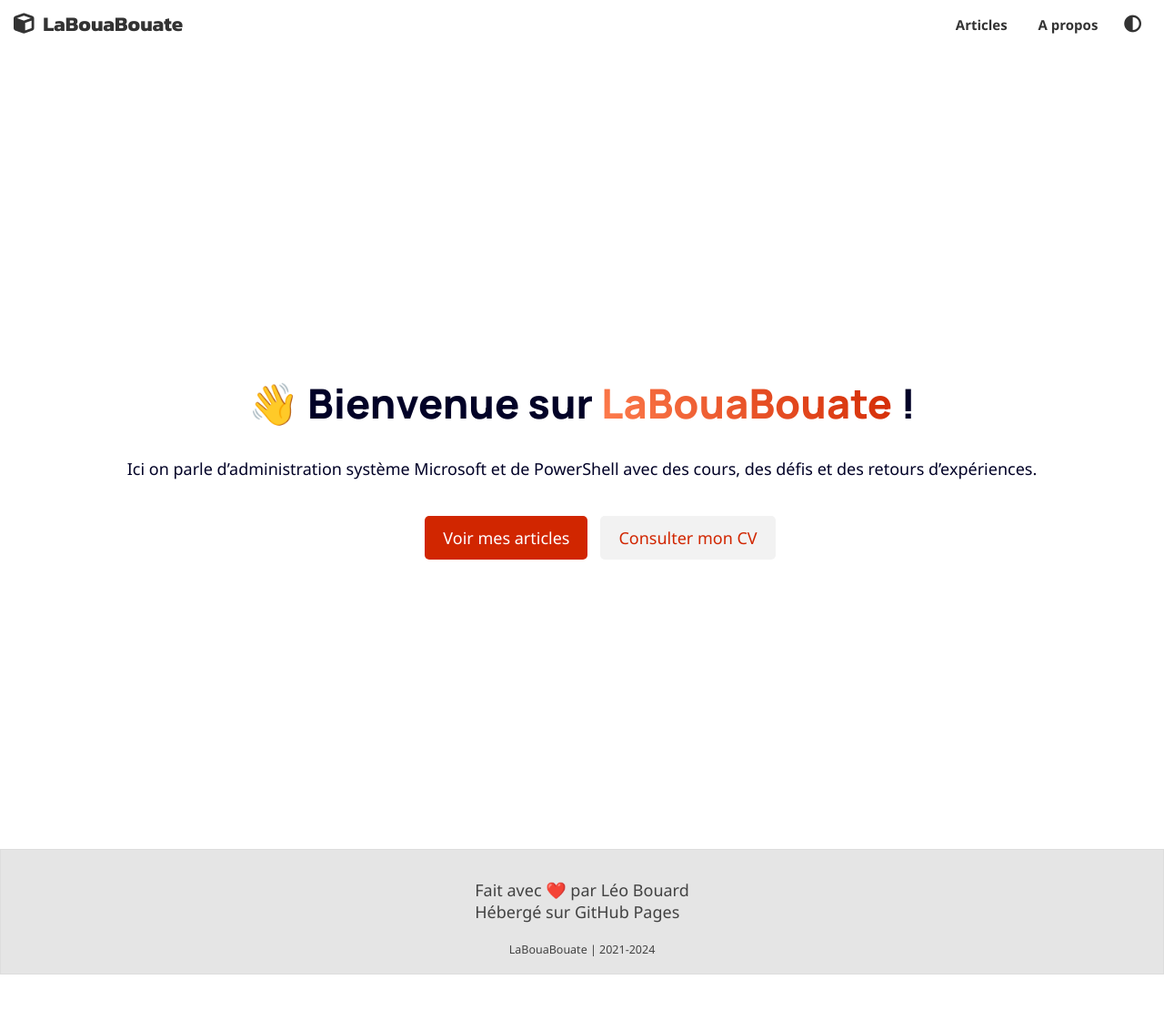
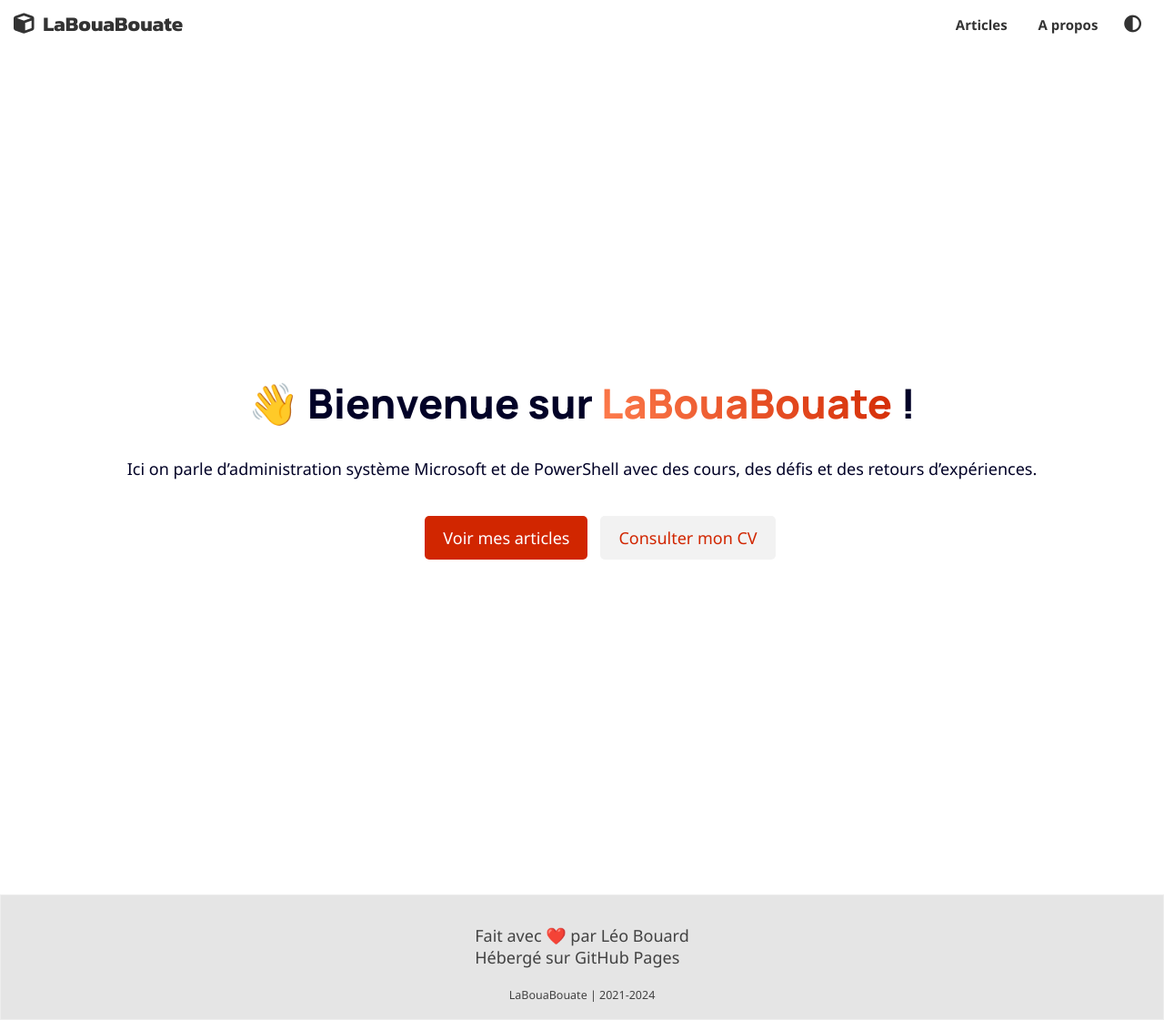
Before and after one commit to leobouard/leobouard.github.io, a Jekyll site: the page built from index.md, in a window 1280 px wide. Shown: the whole page at 91% size. Built offline with Jekyll 4.4.1, drawn with Linux system fonts in a browser that asks for light colours; nearby versions of some CDN libraries; some web fonts are replaced; our own code applies the rules of GitHub Pages for plain Markdown files; before the commit the page ends 1071 px from its top, so only the background shows below that.

Commit message:
Update style.scss

```diff
--- a/assets/css/style.scss
+++ b/assets/css/style.scss
@@ -13,9 +13,9 @@ html {
     --secondary: lightcoral;
     --textbg: #ffffff;
     --accent: #D12600;
-    --bordercolor: #ddd;
+    --bordercolor: #eee;
     --border: 1px solid var(--bordercolor);
-    --borderradius: 5px;
+    --borderradius: 2px;
     --boxshadow: #00000075;
     --neutral: #757575;
     --positive: #77c571;
@@ -376,8 +376,8 @@ main {
 }
 
 footer {
-    margin-top: -50px;
-    padding: 65px 0px 15px 0px;
+    border-top: 2px solid var(--primary);
+    padding: 15px;
     display: flex;
     flex-direction: column;
     align-items: center;
```
